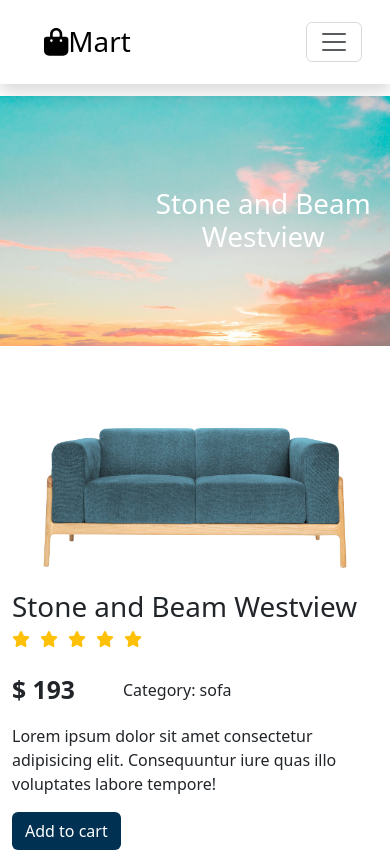
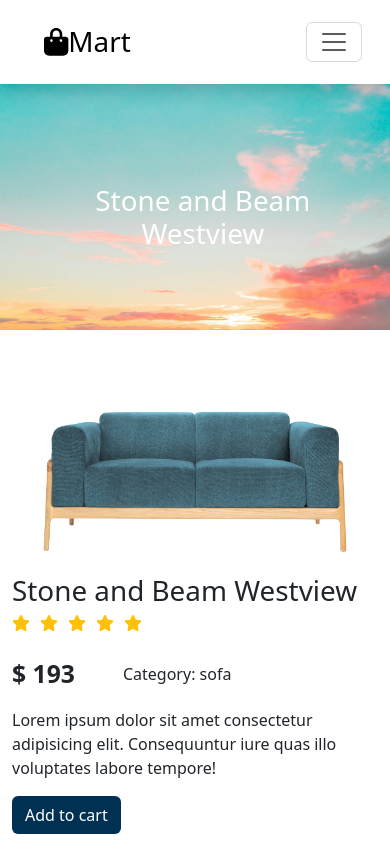
Before and after one commit to Rupeshchand/Mart-Ecommerce, a React (Create React App) app: page /product-details/01 in a window 390 px wide. Shown: the top 852 px of the page. Built offline with nearby package versions, Linux system fonts and the light colour scheme.

Commit message:
stylings added

```diff
--- a/src/Components/Header.jsx
+++ b/src/Components/Header.jsx
@@ -9,7 +9,6 @@ import { useSelector } from 'react-redux';
 const Header = () => {
     const cartData =  useSelector(state => state.cart)
     const totalItems = cartData.reduce((total,item) => total+item.quantity,0)
-    // const {count} = useContext(context)
     return (
         <>
             <nav className="navbar navbar-expand-lg bg-white p-3 shadow header">
@@ -49,4 +48,3 @@ const Header = () => {
 }
 
 export default Header
-// export {context}
--- a/src/Header.css
+++ b/src/Header.css
@@ -1,6 +1,3 @@
-/* body{
-    overflow-x: hidden;
-} */
 .header {
     position: fixed !important;
     top: 0;
@@ -11,10 +8,9 @@
 .count {
     background-color: #003153;
     font-size: 15px !important;
-    width: 20px;  /* Adjust as needed */
-    height: 20px; /* Ensures a perfect circle */
+    width: 20px;
+    height: 20px;
     display: flex;
     justify-content: center;
     align-items: center;
-    /* transform: translate(-50%, -50%); Centers within parent */
 }
--- a/src/Pages/Cart.jsx
+++ b/src/Pages/Cart.jsx
@@ -4,7 +4,6 @@ import React, { useState, useEffect, useContext } from 'react'
 import '../Cart.css'
 import { useDispatch, useSelector } from 'react-redux'
 import { add, remove } from '../Redux/CartSlice'
-import { context } from '../Components/ContextProvider'
 const Cart = () => {
     const cartData = useSelector(state => state.cart)
     console.log(cartData)
@@ -64,24 +63,8 @@ const Cart = () => {
                                                 handleRemove(product)
                                             }}><FontAwesomeIcon icon={faClose} /></button>
                                             <div className='addMinusBtns'>
-                                                <button className='btn border me-2' onClick={() => { handleAdd(product) }}
-                                                // onClick={() => {hand
-                                                //     // if(!quantity[product.id]){
-                                                //     //     updateCount(count++)
-                                                //     // }
-                                                //     // updateQuantity({
-                                                //     //     ...quantity,
-                                                //     //     [product.id] : (quantity[product.id] || 1)+1
-                                                //     // })
-                                                // }}
-                                                >+</button>
-                                                <button className='btn border' onClick={() => { handleRemove(product) }}
-                                                // updateQuantity(quantity - 1)
-                                                // updateCount(count - 1)
-                                                // if (quantity === 1) {
-                                                //     handleRemove(product)
-                                                // }
-                                                >-</button>
+                                                <button className='btn border me-2' onClick={() => { handleAdd(product) }}>+</button>
+                                                <button className='btn border' onClick={() => { handleRemove(product) }}>-</button>
                                             </div>
                                         </div>
                                     </div>
--- a/src/Pages/ProductDetails.jsx
+++ b/src/Pages/ProductDetails.jsx
@@ -109,8 +109,7 @@ const ProductDetails = () => {
                     </div>
                 </div>
             </div >
-            {/* style={{ marginLeft: "75px", width: "fit-content", paddingTop: "25px" }} */}
-            <div style={{ marginLeft: "34px", marginTop: "20px" }}>
+            <div style={{ marginLeft: "34px", marginTop: "20px",width:"fit-content" }}>
                 <button className="btn" onClick={() => { setDescriptionColor('black') }}><Link style={{ color: descriptionColor }} className="text-decoration-none" to="description">Description</Link></button>
                 <button className="btn" onClick={() => { setReviewsColor("black") }} onMouseLeave={() => { setReviewsColor('gray') }}><Link style={{ color: reviewsColor }} className="text-decoration-none text-secondary" to="reviews">Reviews (2)</Link></button>
             </div>
@@ -157,8 +156,8 @@ const ProductDetails = () => {
 export const Description = () => {
     return (
         <>
-            <div className='ms-5 row'>
-                <p className='text-wrap col-md-12 col-lg-12 col-xxl-12'>Lorem ipsum dolor sit amet consectetur adipisicing elit. Optio nostrum accusantium iste, voluptas cumque provident! Consequatur officiis animi rem tempore voluptate cumque hic similique aperiam ut consectetur distinctio repudiandae quia quam quos, quas illo, iusto, necessitatibus odio veniam exercitationem quis voluptatibus debitis laboriosam! Esse debitis obcaecati blanditiis at impedit quibusdam!"
+            <div className="ms-5 row" style={{width:"90%"}}>
+                <p className='text-wrap col-md-12 col-lg-12 col-xxl-12 text'>Lorem ipsum dolor sit amet consectetur adipisicing elit. Optio nostrum accusantium iste, voluptas cumque provident! Consequatur officiis animi rem tempore voluptate cumque hic similique aperiam ut consectetur distinctio repudiandae quia quam quos, quas illo, iusto, necessitatibus odio veniam exercitationem quis voluptatibus debitis laboriosam! Esse debitis obcaecati blanditiis at impedit quibusdam!"
                 </p>
             </div>
         </>
--- a/src/Pages/Shop.jsx
+++ b/src/Pages/Shop.jsx
@@ -19,11 +19,6 @@ const Shop = () => {
   const [npProdMessage, updateMessage] = useState('')
   const filterProducts = (category, searchText = '') => {
     updateDropDown(category)
-    // if (!category && !searchText) {
-    //   updateFilteredData(products)
-    //   console.log(products)
-    //   return
-    // }
     let res = products.filter((product) => {
       const productMatch = product.category.toLowerCase() === category.toLowerCase()
       const searchMatch = searchText ? product.category.toLowerCase().includes(searchText.toLowerCase()) : false
@@ -87,7 +82,6 @@ const Shop = () => {
               <Link className="btn btn-secondary filterCat dropdown-toggle" to="#" role="button" data-bs-toggle="dropdown" aria-expanded="false">
                 {dropdownName}
               </Link>
-              {/* <div className='vertical-line text-white'></div> */}
               <ul className="dropdown-menu">
                 <li><Link className="dropdown-item" to="#" onClick={() => {
                   filterProducts('Sofa', searchText)
--- a/src/ProductDetails.css
+++ b/src/ProductDetails.css
@@ -1,22 +1,35 @@
-body{
-    overflow-x: hidden;
-}
-.pdBtn{
+.pdBtn {
     background-color: #003153;
     color: white;
 }
-.addBtn{
+
+.addBtn {
     width: 50px;
     height: 50px;
     padding: 0;
     font-size: 30px;
 }
-.addBtn:hover{
+
+.addBtn:hover {
     background-color: #003153;
     color: white;
 }
 
-.pTitle{
-    top:30%;
-    left:35%
+.pTitle {
+    top: 35%;
+    left: 28%
 }
+
+@media (max-width:768px) {
+    .pTitle {
+        top: 35%;
+        left: 20%
+    }
+}
+
+@media (max-width:428px) {
+    .pTitle {
+        top: 35%;
+        left: 4%
+    }
+}
--- a/src/Shop.css
+++ b/src/Shop.css
@@ -22,10 +22,12 @@
 .noProductFound {
     font-size: 50px;
 }
-#roundedPill{
+
+#roundedPill {
     width: 97%;
     background-color: #ededed;
 }
+
 .product-cards {
     width: 300px;
     height: 480px;
@@ -62,19 +64,54 @@
 .shopContainer {
     padding: 0;
 }
+
 /* body{
     overflow-x: hidden;
 } */
-.shopContainer{
+.shopContainer {
     margin-top: 6rem;
 
 }
-h1{
-    top:30%;
-    left:45%
-}
+
 .productsContainer {
     margin: 0;
-    overflow-x: hidden;
-    /* transform: translateX(100px); */
+    width: 99%;
 }
+
+@media (max-width:1440px) {
+    h1 {
+        top: 32%;
+        left: 42%
+    }
+}
+
+@media (max-width:1200px) {
+    h1 {
+        top: 32%;
+        left: 42%
+    }
+}
+
+@media (max-width:1025px) {
+    h1 {
+        top: 32%;
+        left: 42%
+    }
+}
+
+@media (max-width:768px) {
+    h1 {
+        top: 35%;
+        left: 40%
+    }
+    .shopContainer {
+        margin-top: 5rem;
+    }
+}
+
+@media (max-width:428px) {
+    h1 {
+        top: 38%;
+        left: 35%
+    }
+}
```
Also changed, not shown: src/Home.css (+0 -8 lines).
